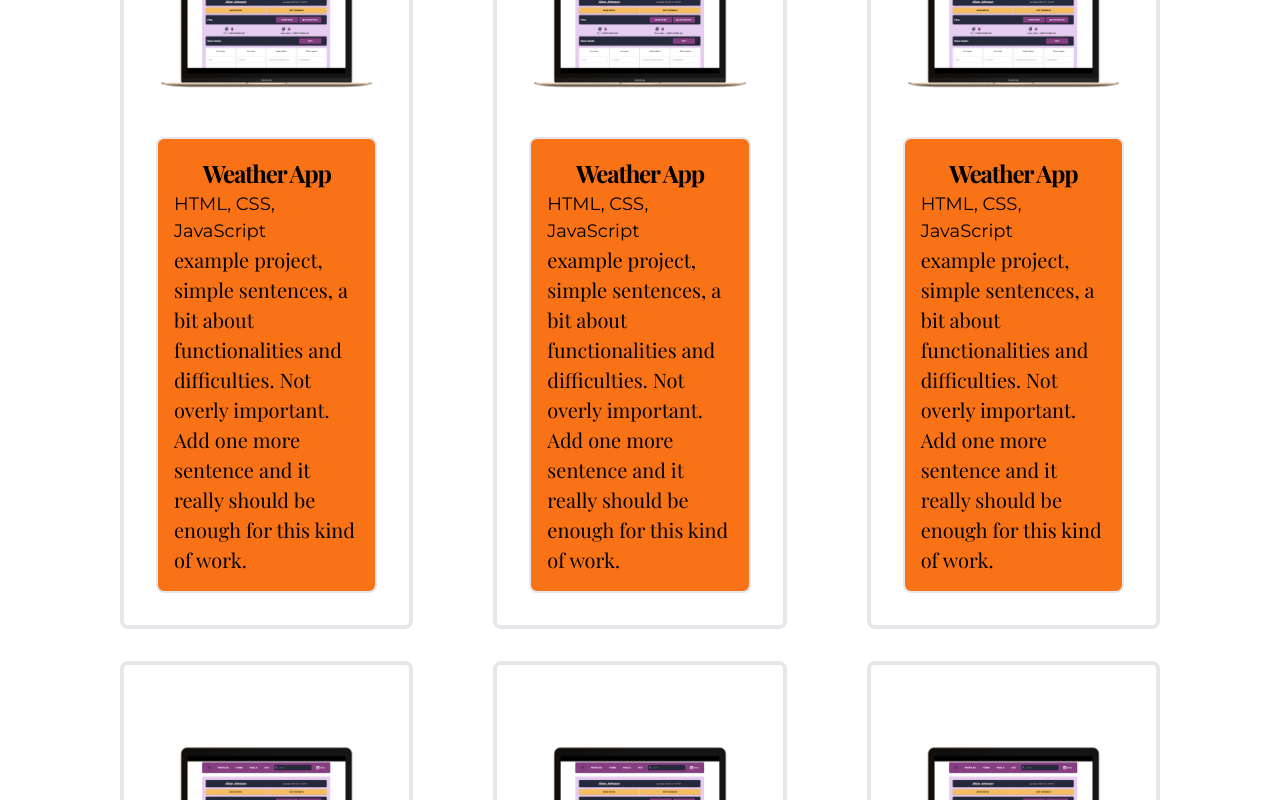
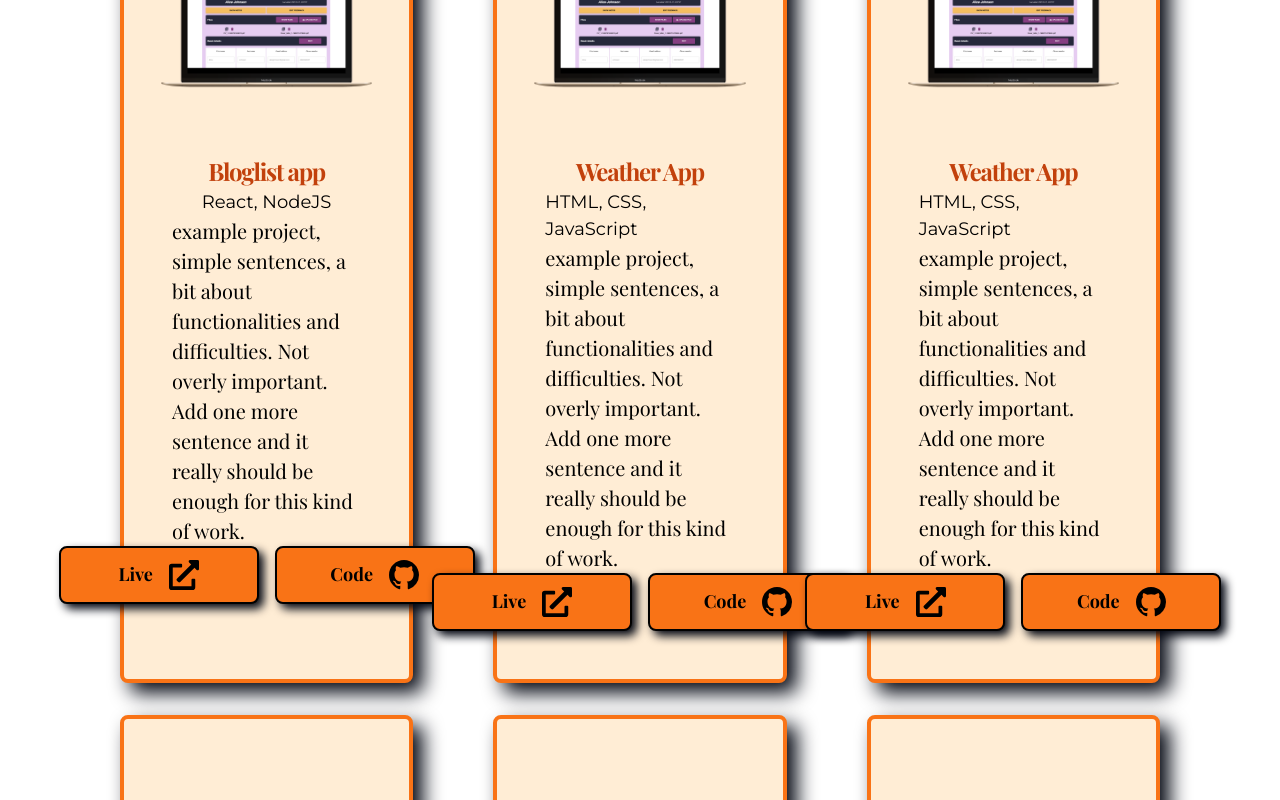
Before and after one commit to MateuszKuruc/developer-portfolio, a Next.js app in the folder developer-portfolio-site/: page /projects/playground in a window 1280 px wide. Shown: the part 760-1560 px from the top of the page. Built offline with nearby package versions, Linux system fonts and the light colour scheme; a web font is replaced by a local one.

Commit message:
change styling of nav bar, adjust font color. Style project playground section

```diff
--- a/developer-portfolio-site/src/app/components/landing-page-components/NavBar.tsx
+++ b/developer-portfolio-site/src/app/components/landing-page-components/NavBar.tsx
@@ -74,7 +74,7 @@ const NavBar = () => {
   }, []);
 
   return (
-    <nav className="w-full shadow-xl h-[100px] bg-neutral-200 dark:bg-gray-950 rounded-lg sticky top-0 opacity-95 border-b-3 border-black dark:border-orange-500 z-30">
+    <nav className="w-full shadow-xl h-[100px] bg-orange-100 dark:bg-gray-950 rounded-lg sticky top-0 opacity-95 border-b-3 border-black dark:border-orange-500 z-30">
       {/* Desktop Menu */}
       <div className="flex items-center justify-between h-full px-12 w-full">
         <Link href="/">
@@ -98,7 +98,7 @@ const NavBar = () => {
                     duration={700}
                     className={`${
                       activeLink === link.key
-                        ? "bold-20 text-orange-500 hover:text-orange-700"
+                        ? "bold-20 text-orange-700 hover:text-orange-950"
                         : ""
                     }`}
                     onClick={() => setActiveLink(link.key)}
--- a/developer-portfolio-site/src/app/constants/textConstants.ts
+++ b/developer-portfolio-site/src/app/constants/textConstants.ts
@@ -72,8 +72,8 @@ export const OTHER_SKILLS = {
 export const SPAGHETTI_PROJECTS = [
   {
     src: "/project1_desktop_1.png",
-    name: "Weather App",
-    stack: "HTML, CSS, JavaScript",
+    name: "Bloglist app",
+    stack: "React, NodeJS",
     description:
       "example project, simple sentences, a bit about functionalities and difficulties. Not overly important. Add one more sentence and it really should be enough for this kind of work.",
     alt: "test",
--- a/developer-portfolio-site/src/app/projects/playground/page.tsx
+++ b/developer-portfolio-site/src/app/projects/playground/page.tsx
@@ -1,6 +1,8 @@
 import React from "react";
 import Image from "next/image";
 import { SPAGHETTI_PROJECTS } from "@/app/constants/textConstants";
+import { FaExternalLinkAlt } from "react-icons/fa";
+import { BsGithub } from "react-icons/bs";
 
 const Playground = () => {
   return (
@@ -28,7 +30,7 @@ const Playground = () => {
           {SPAGHETTI_PROJECTS.map((project) => (
             <div
               key={project.name}
-              className="p-8 bg-white mx-10 my-4 border-4 rounded-lg"
+              className="p-8 bg-orange-100 mx-10 my-4 border-4 rounded-lg border-orange-500 shadow-image"
             >
               <Image
                 src={project.src}
@@ -37,10 +39,24 @@ const Playground = () => {
                 alt={project.alt}
                 // className="border-2"
               />
-              <div className="flex flex-col items-center justify-center max-w-[500px] border-2 rounded-lg p-4 bg-orange-500">
-                <h3 className="bold-24">{project.name}</h3>
+              <div className="flex flex-col items-center justify-center max-w-[400px] border-0 rounded-lg p-4 ">
+                <h3 className="bold-24 text-orange-700">{project.name}</h3>
                 <p className="regular-18">{project.stack}</p>
                 <p className="regular-20">{project.description}</p>
+                <div className="flex flex-col md:flex-row gap-4 items-center">
+                  <a target="_blank" href="https://www.reklamyfacebook.pl/">
+                    <button className="btn-about">
+                      <p className="bold-18">Live</p>
+                      <FaExternalLinkAlt size={30} />
+                    </button>
+                  </a>
+                  <a target="_blank" href={process.env.GITHUB_LINK}>
+                    <button className="btn-about">
+                      <p className="bold-18">Code</p>
+                      <BsGithub size={30} />
+                    </button>
+                  </a>
+                </div>
               </div>
             </div>
           ))}
```
